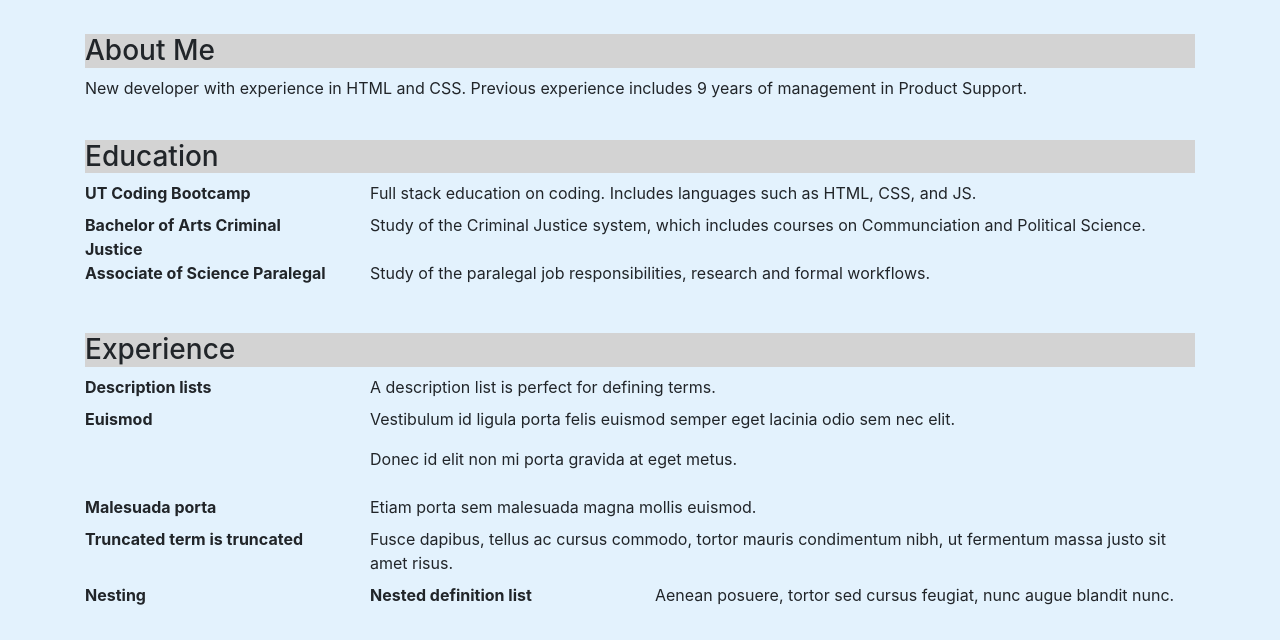
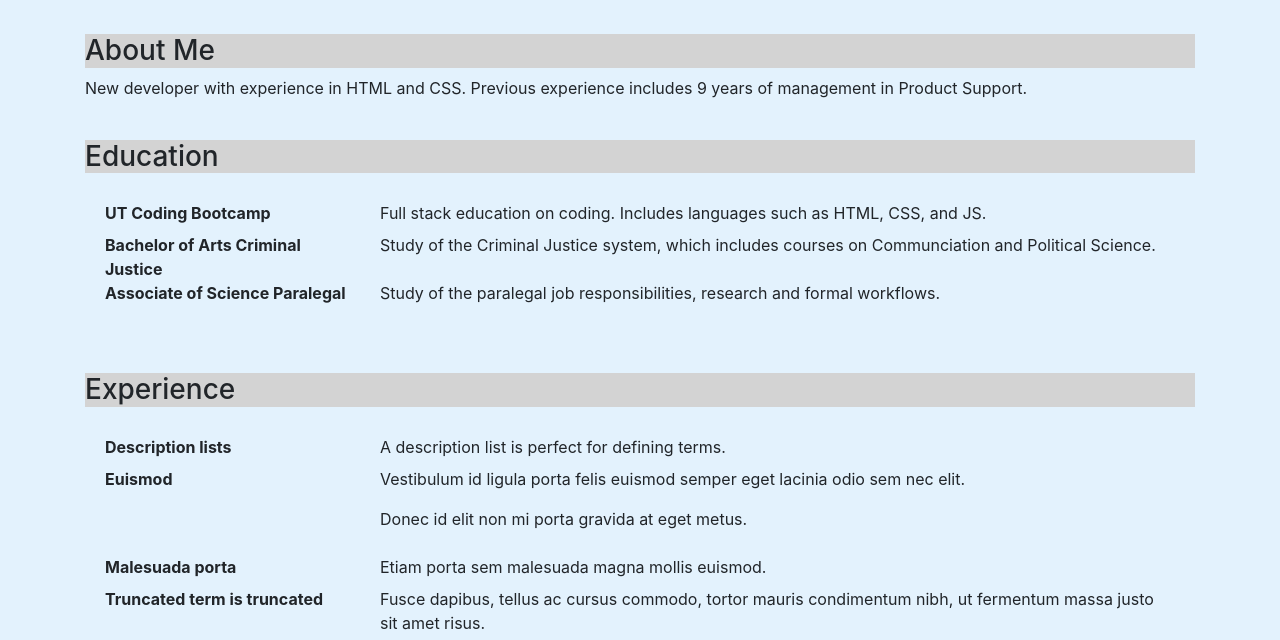
Before and after one commit to Cranekick50/portfolio, a plain HTML site: page index.html in a window 1280 px wide. Shown: the part 158-798 px from the top of the page. Drawn offline with nearby package versions, Linux system fonts and the light colour scheme.

Commit message:
trying to add padding to make space, not working

```diff
--- a/CSS/stylesheet.css
+++ b/CSS/stylesheet.css
@@ -16,4 +16,7 @@ h3 {
     background-color: lightgray;
     margin-top: 40px;
 }
-/* why does the above class not work? */
+
+.row {
+    padding: 20px;
+}
```
